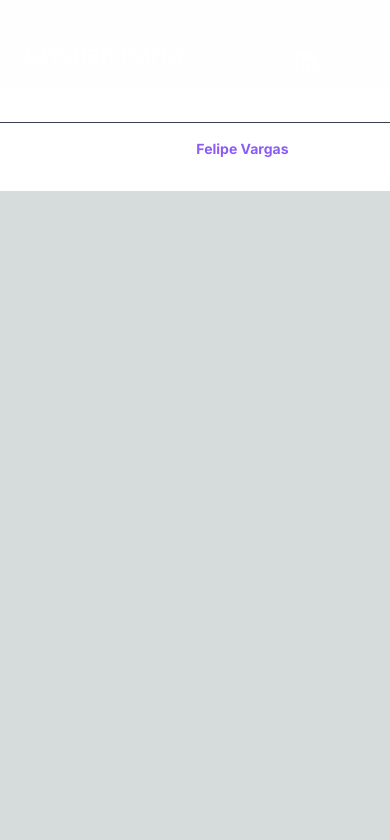
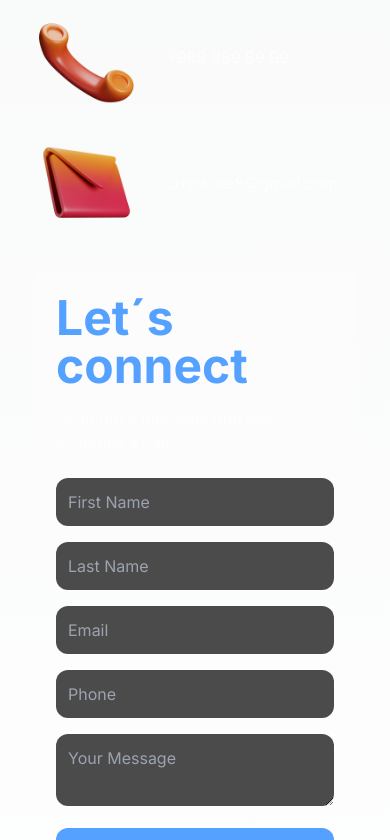
Before and after one commit to JonathanVargas0111/portfolio-orange, a Next.js app: page / in a window 390 px wide. Shown: the part 7160-8000 px from the top of the page. Before the commit the page ends 7351 px from the top, so only its background shows below. Built offline with nearby package versions, Linux system fonts and the light colour scheme.

Commit message:
Add section contect basic

```diff
--- a/src/app/page.tsx
+++ b/src/app/page.tsx
@@ -5,6 +5,7 @@
 import Skills from "@/components/Skills"
 import Footer from "@/components/Footer"
 import Image from "next/image";
+import Contact from "@/components/Contact";
 
 export default function Home() {
   return (
@@ -14,6 +15,7 @@
       <About/>
       <Portfolio/>
       <Skills/>
+      <Contact/>
       <Footer/>
     </>
   );
--- /dev/null
+++ b/src/components/Contact.tsx
@@ -0,0 +1,48 @@
+import Image from 'next/image'
+import React from 'react'
+
+import phone from '@/assets/phone.png'
+import mail from '@/assets/mail.png'
+
+
+const Contact = () => {
+    return (
+        <div className='max-w-[1000px] mx-auto flex flex-col lg:flex-row text-white/70 p-8
+                    rounded-lg space-y-8 lg:space-y-0 lg:space-x-8' id='contact'>
+            <div className='fles justify-center items-center'>
+                <ul className='space-y-4'>
+                    <li className='flex items-center'>
+                        <Image src={phone} alt='phone' className='h-[110px] w-auto mr-6' />
+                        <p>+989 989 89 99</p>
+                    </li>
+                    <li className='flex items-center'>
+                        <Image src={mail} alt='phone' className='h-[110px] w-auto mr-6' />
+                        <p>crisskate8@gmail.com</p>
+                    </li>
+                </ul>
+            </div>
+            <div className='bg-white/10 p-6 rounded-xl max-w-[550px]'>
+                <h2 className='text-5xl font-bold text-[#55A1FF] mb-4 '>Let´s connect</h2>
+                <p className='text-white/70 mb-6'>Send me a message and lets schedule a call</p>
+                <form className='space-y-4' action="">
+                    <div className='grid md:grid-cols-2 gap-4'>
+                        <input type="text" className='bg-black/70 rounded-xl p-3 focus:online-none focus:ring-2 focus-ring-orange-400'
+                            placeholder='First Name' />
+                        <input type="text" className='bg-black/70 rounded-xl p-3 focus:online-none focus:ring-2 focus-ring-orange-400'
+                            placeholder='Last Name' />
+                        <input type="text" className='bg-black/70 rounded-xl p-3 focus:online-none focus:ring-2 focus-ring-orange-400'
+                            placeholder='Email' />
+                        <input type="text" className='bg-black/70 rounded-xl p-3 focus:online-none focus:ring-2 focus-ring-orange-400'
+                            placeholder='Phone' />
+                    </div>
+                    <textarea className='bg-black/70 w-full rounded-xl p-3 focus:online-none focus:ring-2 focus-ring-orange-400'
+                        placeholder='Your Message' />
+                    <button className='bg-[#55A1FF] hover:bg-[#6EF3FF] hover:text-slate-700 text-white px-6 py-2 w-full font-semibold text-xl rounded-xl'> Send Message</button>
+                </form>
+            </div>
+
+        </div>
+    )
+}
+
+export default Contact
```
